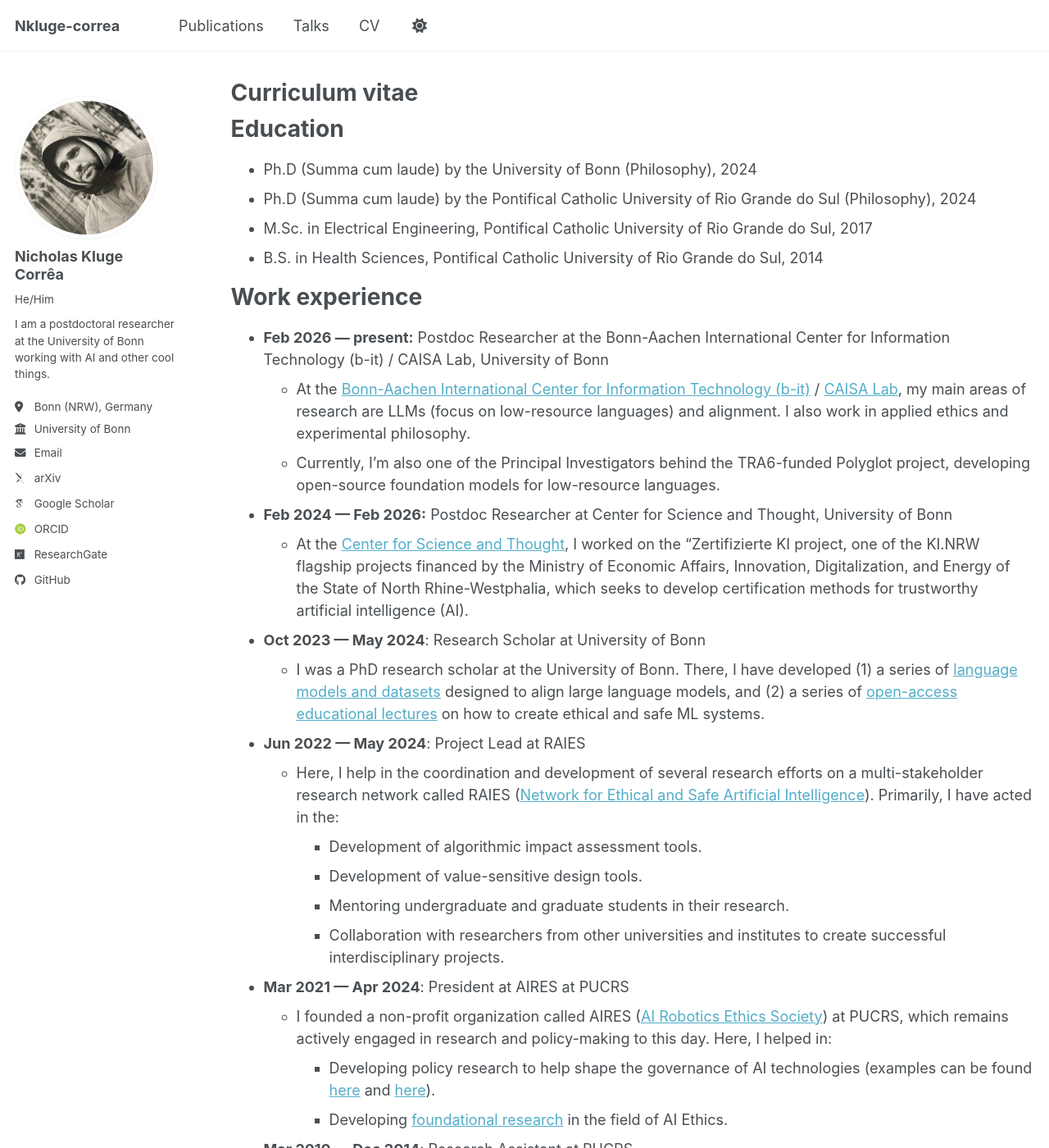
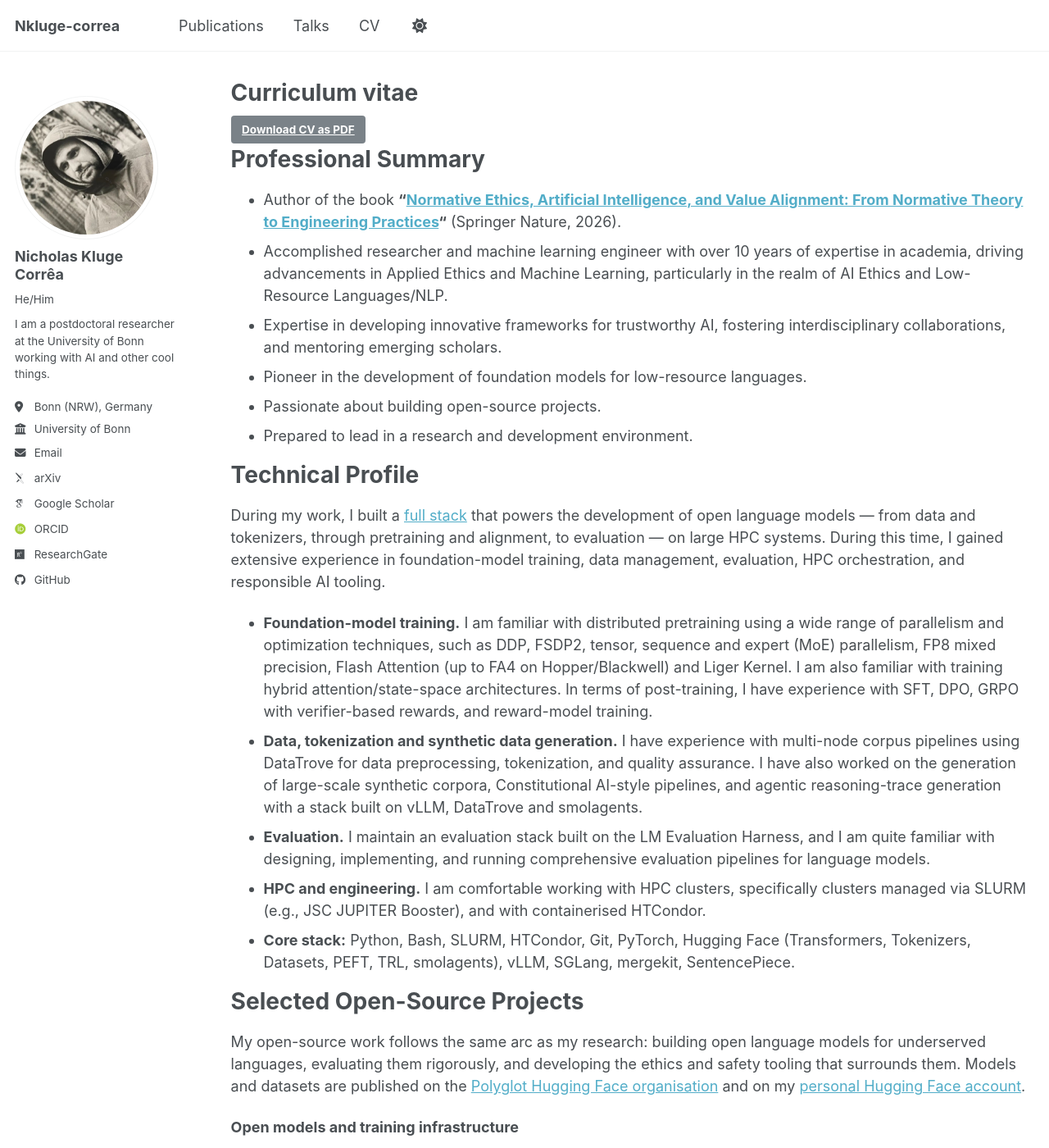
Before and after one commit to Nkluge-correa/Nkluge-correa.github.io, a Jekyll site: the page built from _pages/cv.md, in a window 1280 px wide and 1400 px high. Shown: the whole window at 82% size. Built offline with Jekyll 4.4.1, drawn with Linux system fonts in a browser that asks for light colours; some web fonts are replaced; a script bundle is joined from its source files by our own code; library files that are not in the unit come from our copies; some of the changed text lies outside the part shown.

Commit message:
Updated CV

```diff
--- a/_pages/cv.md
+++ b/_pages/cv.md
@@ -9,48 +9,90 @@
 
 {% include base_path %}
 
-Education
+<div class="cv-download-links">
+  <a href="https://github.com/Nkluge-correa/Nkluge-correa.github.io/blob/main/_pages/cv.pdf" class="btn btn--primary">Download CV as PDF</a>
+</div>
+
+Professional Summary
 ======
-* Ph.D (Summa cum laude) by the University of Bonn (Philosophy), 2024
-* Ph.D (Summa cum laude) by the Pontifical Catholic University of Rio Grande do Sul (Philosophy), 2024
-* M.Sc. in Electrical Engineering, Pontifical Catholic University of Rio Grande do Sul, 2017
-* B.S. in Health Sciences, Pontifical Catholic University of Rio Grande do Sul, 2014
+* Author of the book **"[Normative Ethics, Artificial Intelligence, and Value Alignment: From Normative Theory to Engineering Practices](https://link.springer.com/book/10.1007/978-3-032-22150-6)"** (Springer Nature, 2026).
+* Accomplished researcher and machine learning engineer with over 10 years of expertise in academia, driving advancements in Applied Ethics and Machine Learning, particularly in the realm of AI Ethics and Low-Resource Languages/NLP.
+* Expertise in developing innovative frameworks for trustworthy AI, fostering interdisciplinary collaborations, and mentoring emerging scholars.
+* Pioneer in the development of foundation models for low-resource languages.
+* Passionate about building open-source projects.
+* Prepared to lead in a research and development environment.
 
-Work experience
+Technical Profile
 ======
-* **Feb 2026 — present:** Postdoc Researcher at the Bonn-Aachen International Center for Information Technology (b-it) / CAISA Lab, University of Bonn
-  * At the [Bonn-Aachen International Center for Information Technology (b-it)](https://www.b-it-center.de/) / [CAISA Lab](https://caisa-lab.github.io/), my main areas of research are LLMs (focus on low-resource languages) and alignment. I also work in applied ethics and experimental philosophy.
-  * Currently, I'm also one of the Principal Investigators behind the TRA6-funded Polyglot project, developing open-source foundation models for low-resource languages.
+During my work, I built a [full stack](https://github.com/Polygl0t/llm-foundry) that powers the development of open language models — from data and tokenizers, through pretraining and alignment, to evaluation — on large HPC systems. During this time, I gained extensive experience in foundation-model training, data management, evaluation, HPC orchestration, and responsible AI tooling.
 
-* **Feb 2024 — Feb 2026:** Postdoc Researcher at Center for Science and Thought, University of Bonn
-  * At the [Center for Science and Thought](https://www.cst.uni-bonn.de/en), I worked on the "Zertifizierte KI project, one of the KI.NRW flagship projects financed by the Ministry of Economic Affairs, Innovation, Digitalization, and Energy of the State of North Rhine-Westphalia, which seeks to develop certification methods for trustworthy artificial intelligence (AI).
+* **Foundation-model training.** I am familiar with distributed pretraining using a wide range of parallelism and optimization techniques, such as DDP, FSDP2, tensor, sequence and expert (MoE) parallelism, FP8 mixed precision, Flash Attention (up to FA4 on Hopper/Blackwell) and Liger Kernel. I am also familiar with training hybrid attention/state-space architectures. In terms of post-training, I have experience with SFT, DPO, GRPO with verifier-based rewards, and reward-model training.
+* **Data, tokenization and synthetic data generation.** I have experience with multi-node corpus pipelines using DataTrove for data preprocessing, tokenization, and quality assurance. I have also worked on the generation of large-scale synthetic corpora, Constitutional AI-style pipelines, and agentic reasoning-trace generation with a stack built on vLLM, DataTrove and smolagents.
+* **Evaluation.** I maintain an evaluation stack built on the LM Evaluation Harness, and I am quite familiar with designing, implementing, and running comprehensive evaluation pipelines for language models.
+* **HPC and engineering.** I am comfortable working with HPC clusters, specifically clusters managed via SLURM (e.g., JSC JUPITER Booster), and with containerised HTCondor.
+* **Core stack:** Python, Bash, SLURM, HTCondor, Git, PyTorch, Hugging Face (Transformers, Tokenizers, Datasets, PEFT, TRL, smolagents), vLLM, SGLang, mergekit, SentencePiece.
+
+Selected Open-Source Projects
+======
+My open-source work follows the same arc as my research: building open language models for underserved languages, evaluating them rigorously, and developing the ethics and safety tooling that surrounds them. Models and datasets are published on the [Polyglot Hugging Face organisation](https://huggingface.co/Polygl0t) and on my [personal Hugging Face account](https://huggingface.co/nicholasKluge).
+
+**Open models and training infrastructure**
+
+* **[LLM Foundry (Polygl0t)](https://github.com/Polygl0t/llm-foundry)** — Cluster-ready codebase for training and evaluating LLMs, covering data processing, tokenization, pretraining, alignment (SFT/DPO/GRPO), synthetic-data generation and evaluation.
+* **[Language Model Evaluation Harness (Polygl0t fork)](https://github.com/Polygl0t/lm-evaluation-harness)** — Evaluation backbone for our models, synced with EleutherAI's harness, along with all the evaluations we have implemented over the years (see branches).
+* **[Tucano](https://github.com/Nkluge-correa/Tucano)** and **[TeenyTinyLlama](https://github.com/Nkluge-correa/TeenyTinyLlama)** — Natively pre-trained open Portuguese language models, from tiny to larger scale.
+
+**AI ethics, safety and alignment**
+
+* **[Ethical Problem Solving (EPS)](https://github.com/Nkluge-correa/ethical-problem-solving)** — Framework for developing safe and ethical AI, the outcome of my work at RAIES.
+* **[Worldwide AI Ethics (WAIE)](https://github.com/Nkluge-correa/worldwide_AI-ethics)** — Systematic literature review and interactive dashboard of global AI-ethics research.
+* **[TeenyTinyCastle](https://github.com/Nkluge-correa/TeenyTinyCastle)** — Educational tools for AI ethics and safety research.
+
+Employment History
+======
+* **Feb 2026 — present:** Postdoc Researcher at the [Bonn-Aachen International Center for Information Technology (b-it)](https://www.b-it-center.de/) / [CAISA Lab](https://caisa-lab.github.io/), University of Bonn
+  * I work as the principal investigator of the Polyglot project, a TRA6-funded initiative developing open-source foundation models and related resources for low-resource languages. I also advise and mentor bachelor's, master's, and PhD students.
+  * At the b-it / CAISA Lab, my main areas of research are LLMs (focus on low-resource languages) and alignment. I also work in applied ethics and experimental philosophy.
+
+* **Feb 2024 — Jan 2026:** Postdoc Researcher at the [Center for Science and Thought](https://www.cst.uni-bonn.de/en), University of Bonn
+  * At the Center for Science and Thought, I worked on the "Zertifizierte KI" project, one of the KI.NRW flagship projects financed by the Ministry of Economic Affairs, Innovation, Digitalization, and Energy of the State of North Rhine-Westphalia, which seeks to develop certification methods for trustworthy artificial intelligence (AI).
 
 * **Oct 2023 — May 2024**: Research Scholar at University of Bonn
   * I was a PhD research scholar at the University of Bonn. There, I have developed (1) a series of [language models and datasets](https://huggingface.co/collections/nicholasKluge/aira) designed to align large language models, and (2) a series of [open-access educational lectures](https://github.com/Nkluge-correa/TeenyTinyCastle) on how to create ethical and safe ML systems.
 
-* **Jun 2022 — May 2024**: Project Lead at RAIES
-  * Here, I help in the coordination and development of several research efforts on a
-multi-stakeholder research network called RAIES ([Network for Ethical and Safe Artificial Intelligence](https://raies.org/)). Primarily, I have acted in the:
+* **Jun 2022 — May 2024**: Project Lead at RAIES, Porto Alegre
+  * Here, I helped coordinate and develop several research efforts on a multi-stakeholder research network called RAIES ([Network for Ethical and Safe Artificial Intelligence](https://raies.org/)). Primarily, I led:
     * Development of algorithmic impact assessment tools.
     * Development of value-sensitive design tools.
     * Mentoring undergraduate and graduate students in their research.
     * Collaboration with researchers from other universities and institutes to create successful interdisciplinary projects.
+  * All this research culminated in a framework called Ethical Problem Solving, as well as the [Responsible AI platform (RAIP)](https://raip-dev.ssolutions.cloud/).
 
 * **Mar 2021 — Apr 2024**: President at AIRES at PUCRS
   * I founded a non-profit organization called AIRES ([AI Robotics Ethics Society](https://www.airespucrs.org/)) at PUCRS, which remains actively engaged in research and policy-making to this day. Here, I helped in:
     * Developing policy research to help shape the governance of AI technologies (examples can be found [here](https://www.airespucrs.org/en/nota-tecnica-frt) and [here](https://www.airespucrs.org/en/nota-tecnica-aires)).
     * Developing [foundational research](https://nkluge-correa.github.io/worldwide_AI-ethics/) in the field of AI Ethics.
 
+* **Mar 2020 — Oct 2022**: Research Scholar at PUCRS
+  * I was a research scholar at the Pontifical Catholic University of Rio Grande do Sul (PUCRS, Brazil). During this time, I helped found two organizations: the [AI Robotics Ethics Society at PUCRS](https://airespucrs.org/en/) and the [Network for Ethical and Safe Artificial Intelligence](https://raies.org/?lang=en).
+
 * **Mar 2010 — Dec 2014**: Research Assistant at PUCRS
   * During my bachelor's in Health Sciences, I assisted in studies related to the biomechanics of exercises in microgravity and the effects of zero gravity on human physiology. This work led to co-authorship on [several peer-reviewed publications](https://www.researchgate.net/profile/Nicholas-Correa-2).
+
+Education
+======
+* Ph.D (Summa cum laude) in Philosophy (Ethics of Artificial Intelligence), University of Bonn — Oct 2022 – May 2024
+* Ph.D (Summa cum laude) in Philosophy (Ethics of Artificial Intelligence), Pontifical Catholic University of Rio Grande do Sul — Dec 2019 – May 2024
+* M.Sc. in Electrical Engineering (Applied Machine Learning and Digital Signal Processing), Pontifical Catholic University of Rio Grande do Sul — Aug 2015 – Aug 2017
+* B.S. in Health Sciences (Applied Biomechanics and Human Physiology), Pontifical Catholic University of Rio Grande do Sul — Mar 2010 – Dec 2014
 
 Third-Party Funding
 ======
 * I have secured third-party support from funding bodies in Brazil and Germany, including DAAD, CNPq, FAPERGS, and TRA 6 Sustainable Futures. Most notably:
   * All my graduate studies (MSc and Doctorate) were financed via the award of study grants by agencies like DAAD and CNPq.
   * During my stay at PUCRS, I founded the AI Robotics Ethics Society, a successful non-profit think tank that later gave rise to RAIES (Network for Safe and Ethical AI). The Network was established with a grant of approximately 3 million Reais (~500,000 Euros), awarded to AIRES and the Pontifical Catholic University of Rio Grande do Sul, based on a project proposal I authored during my PhD.
-  * During my stay at the University of Bonn, I co-initiated the Polyglot Project with Dr. Aniket Sen—a TRA6-funded initiative designed to promote openness and diversity in modern NLP by developing foundation models and related resources for
-low-resource languages.
+  * During my stay at the University of Bonn, I co-initiated the Polyglot Project with Dr. Aniket Sen—a [TRA6-funded](https://www.uni-bonn.de/en/research-and-teaching/research-profile/transdisciplinary-research-areas/tra-6-sustainable-futures/neu) initiative designed to promote openness and diversity in modern NLP by developing foundation models and related resources for low-resource languages.
+  * In May 2026, my research group (Polyglot) applied for compute time and received 4.6 million core-hours at the Jülich Supercomputing Centre (JSC).
 
 Publications
 ======
@@ -64,7 +106,18 @@
     {% include archive-single-talk-cv.html  %}
   {% endfor %}</ul>
 
+Languages
+======
+* English: Fluent
+* Portuguese: Native
+* Spanish: Fluent
+* German: Basic
+
 Awards
 ======
 * 1st Place "[Marvin's 1 Year Most Interesting Results Competition](https://www.cst.uni-bonn.de/en/en_news/tucano-projekt-gewinnt-1-platz-in-der-most-interesting-results-competition)".
 * Honorable Mention for the work performed in *"Dynamic Normativity: Necessary and Sufficient Conditions for Value Alignment"*, [Capes Doctoral Thesis Award 2025](https://www.gov.br/capes/pt-br/assuntos/premios/premio-capes-de-tese/premio-capes-de-tese-documentos-relacionados).
+
+References
+======
+References available upon request.
```
Also changed, not shown: 1 other file.
